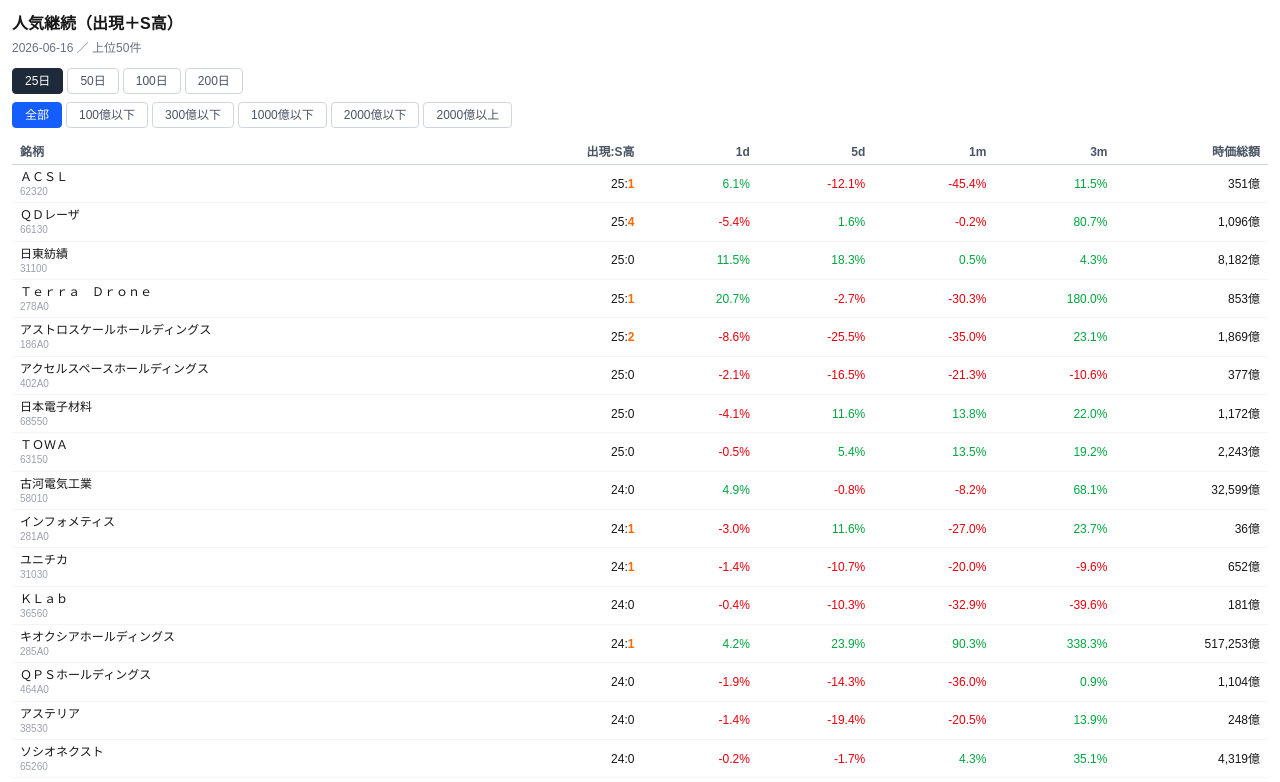
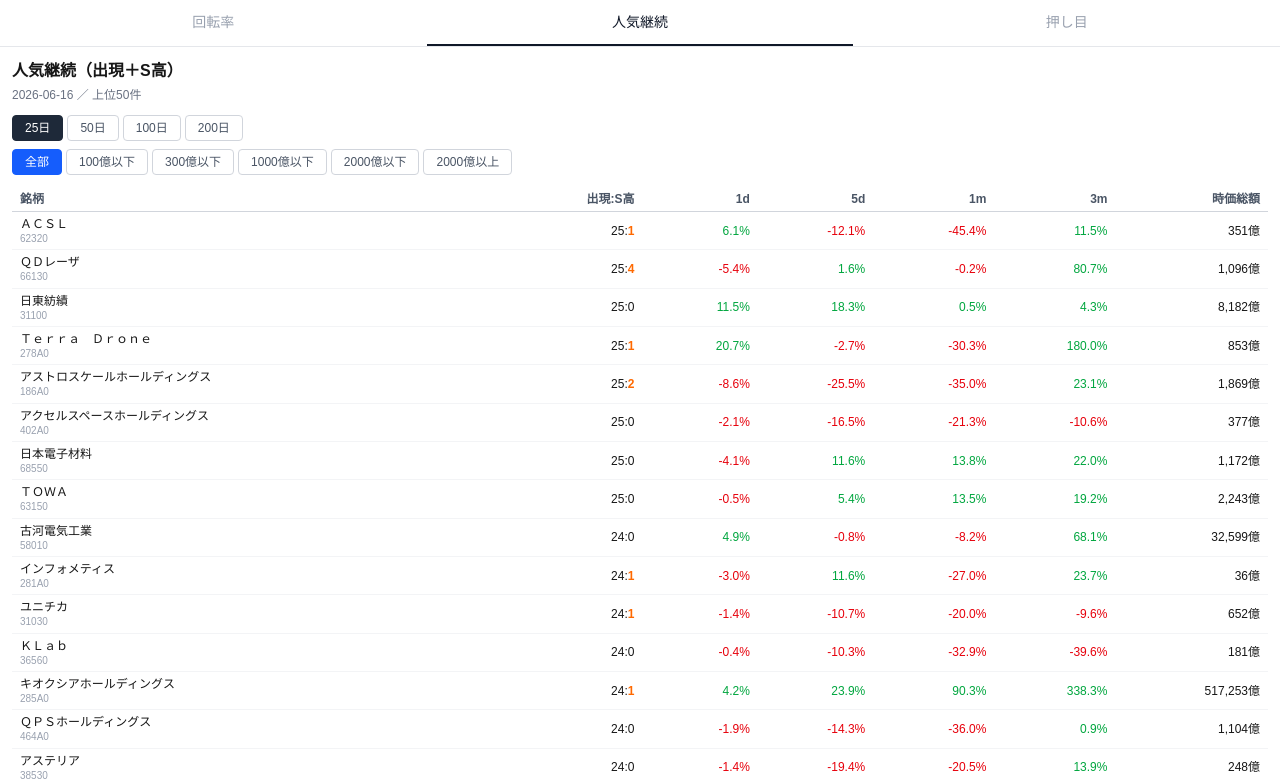
Before and after one commit to biriyani0141/turnover-detector, a Next.js app in the folder web/: page /popular in a window 1280 px wide. Shown: the top 782 px of the page. Built offline with nearby package versions, Linux system fonts and the light colour scheme.

Commit message:
feat: 共通タブバー追加 ①回転率②人気継続③押し目 統合 A-4b

```diff
--- /dev/null
+++ b/web/src/app/_components/TabBar.tsx
@@ -0,0 +1,35 @@
+"use client";
+
+import Link from "next/link";
+import { usePathname } from "next/navigation";
+
+const tabs = [
+  { href: "/", label: "回転率" },
+  { href: "/popular", label: "人気継続" },
+  { href: "/pullback", label: "押し目" },
+];
+
+export function TabBar() {
+  const pathname = usePathname();
+
+  return (
+    <nav className="flex border-b border-gray-200 bg-white">
+      {tabs.map(({ href, label }) => {
+        const isActive = pathname === href;
+        return (
+          <Link
+            key={href}
+            href={href}
+            className={`flex-1 text-center py-3 text-sm font-medium ${
+              isActive
+                ? "text-gray-900 border-b-2 border-gray-900"
+                : "text-gray-400"
+            }`}
+          >
+            {label}
+          </Link>
+        );
+      })}
+    </nav>
+  );
+}
--- a/web/src/app/layout.tsx
+++ b/web/src/app/layout.tsx
@@ -1,6 +1,7 @@
 import type { Metadata } from "next";
 import { Geist, Geist_Mono } from "next/font/google";
 import "./globals.css";
+import { TabBar } from "./_components/TabBar";
 
 const geistSans = Geist({
   variable: "--font-geist-sans",
@@ -27,7 +28,10 @@ export default function RootLayout({
       lang="en"
       className={`${geistSans.variable} ${geistMono.variable} h-full antialiased`}
     >
-      <body className="min-h-full flex flex-col">{children}</body>
+      <body className="min-h-full flex flex-col">
+        <TabBar />
+        {children}
+      </body>
     </html>
   );
 }
```
